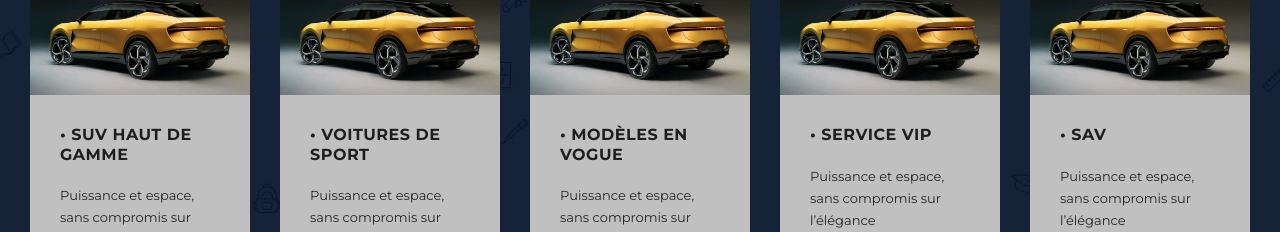
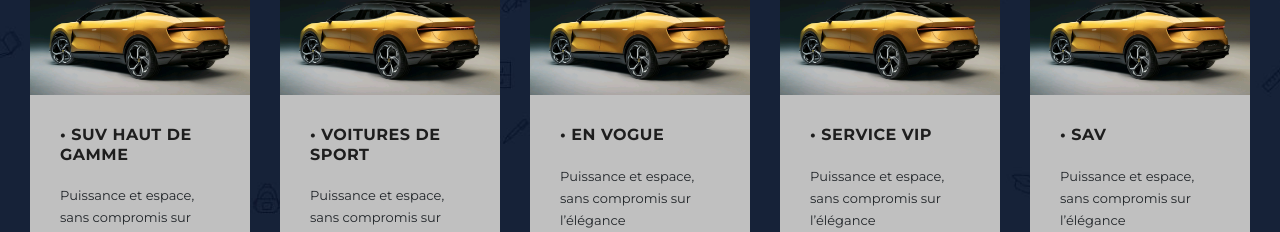
Before and after one commit to G-gael/mlm-site, a plain HTML site: page index.html in a window 1280 px wide. Shown: the part 2538-2770 px from the top of the page. Drawn offline with Linux system fonts and the light colour scheme.

Commit message:
Update index.html

```diff
--- a/index.html
+++ b/index.html
@@ -15,10 +15,10 @@
 
     <link rel="icon" type="image/x-icon" href="assets/images/mlm_logo2/favicon.ico" />
 
-    <!-- Bootstrap core CSS -->
+
     <link href="vendor/bootstrap/css/bootstrap.min.css" rel="stylesheet">
 
-    <!-- Additional CSS Files -->
+
     <link rel="stylesheet" href="assets/css/fontawesome.css">
     <link rel="stylesheet" href="assets/css/templatemo-grad-school.css">
     <link rel="stylesheet" href="assets/css/owl.css">
@@ -36,7 +36,7 @@
   <header class="main-header clearfix" role="header">
     <div class="logo">
       <img src="assets/images/mlm_logo2/android-chrome-200x200.png" alt="logo-mlm">
-      <!-- <a href="#"><em>Grad</em> School</a> -->
+
     </div>
     <a href="#menu" class="menu-link"><i class="fa fa-bars"></i></a>
     <nav id="menu" class="main-nav" role="navigation">
@@ -51,14 +51,14 @@
           </ul>
         </li>
         <li><a href="#section4">Nos Offres</a></li>
-        <!-- <li><a href="#section5">Video</a></li> -->
+
         <li><a href="#section6">Contact</a></li>
 
       </ul>
     </nav>
   </header>
 
-  <!-- ***** Main Banner Area Start ***** -->
+
   <section class="section main-banner" id="top" data-section="section1">
       <video autoplay muted loop id="bg-video">
           <source src="assets/images/course-video.mp4" type="video/mp4" />
@@ -74,7 +74,7 @@
           </div>
       </div>
   </section>
-  <!-- ***** Main Banner Area End ***** -->
+
 
 
   <section class="features">
@@ -303,7 +303,7 @@
           <div class="item">
             <img src="assets/images/autocars/3.jpg" alt="Course #4">
             <div class="down-content">
-              <h4>&bull; Modèles en vogue </h4>
+              <h4>&bull; En vogue </h4>
               <p>Puissance et espace, sans compromis sur l’élégance</p>
               <div class="author-image">
                 <img src="assets/images/mlm_logo2/android-chrome-192x192.png" alt="car-picture">
```
